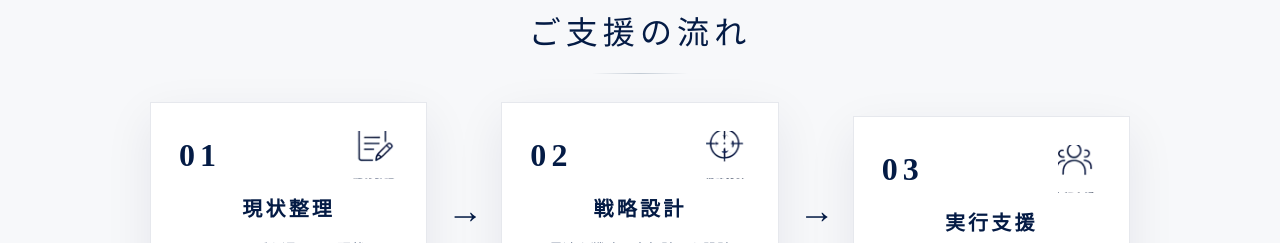
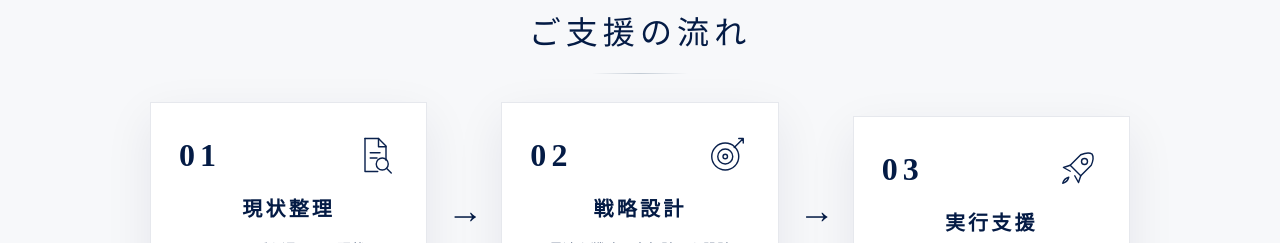
Before and after one commit to renascer-official/renascer-official, a Next.js app: page / in a window 1280 px wide. Shown: the part 1700-1943 px from the top of the page. Built offline with nearby package versions, Linux system fonts and the light colour scheme.

Commit message:
Fix flow section icons

```diff
--- a/app/page.tsx
+++ b/app/page.tsx
@@ -58,24 +58,24 @@ const services = [
 
 const flow = [
   {
-    icon: "current-state",
+    icon: "file-search",
     number: "01",
     title: "現状整理",
     body: "ヒアリングを通じて、現状と課題を整理します。",
   },
   {
-    icon: "strategy-design",
+    icon: "target",
     number: "02",
     title: "戦略設計",
     body: "最適な戦略と実行計画を設計します。",
   },
   {
-    icon: "execution",
+    icon: "rocket",
     number: "03",
     title: "実行支援",
     body: "改善・定着まで伴走します。",
   },
-] satisfies Array<{ icon: AssetIconName; number: string; title: string; body: string }>;
+] satisfies Array<{ icon: FlowIconName; number: string; title: string; body: string }>;
 
 const strengths = [
   {
@@ -111,6 +111,49 @@ function RoundIcon({ type, light = false }: { type: AssetIconName; light?: boole
     <span className={`mx-auto flex h-[78px] w-[78px] items-center justify-center rounded-full border p-[18px] ${light ? "border-white/65" : "border-navy-900/25"}`}>
       <AssetIcon type={type} light={light} className="h-full w-full" />
     </span>
+  );
+}
+
+type FlowIconName = "file-search" | "target" | "rocket";
+
+function FlowIcon({ type }: { type: FlowIconName }) {
+  const common = {
+    fill: "none",
+    stroke: "currentColor",
+    strokeWidth: 1.9,
+    strokeLinecap: "round" as const,
+    strokeLinejoin: "round" as const,
+  };
+
+  return (
+    <svg viewBox="0 0 64 64" className="h-full w-full" aria-hidden="true">
+      {type === "file-search" ? (
+        <>
+          <path d="M20 10h18l10 10v19" {...common} />
+          <path d="M38 10v11h10" {...common} />
+          <path d="M20 10v44h17" {...common} />
+          <path d="M27 29h13M27 36h9" {...common} />
+          <circle cx="43" cy="44" r="8" {...common} />
+          <path d="m49 50 6 6" {...common} />
+        </>
+      ) : null}
+      {type === "target" ? (
+        <>
+          <circle cx="31" cy="34" r="18" {...common} />
+          <circle cx="31" cy="34" r="10" {...common} />
+          <circle cx="31" cy="34" r="3" {...common} />
+          <path d="M43 22 55 10M49 10h6v6" {...common} />
+        </>
+      ) : null}
+      {type === "rocket" ? (
+        <>
+          <path d="M37 13c7-3 12-3 15-1 2 3 2 8-1 15L37 41 23 27z" {...common} />
+          <path d="M23 27 14 30l9 5M37 41l-3 9-5-9" {...common} />
+          <circle cx="42" cy="22" r="4" {...common} />
+          <path d="M21 43c-4 1-7 4-8 8 4-1 7-4 8-8z" {...common} />
+        </>
+      ) : null}
+    </svg>
   );
 }
 
@@ -209,7 +252,7 @@ export default function Home() {
                   <div className="flex items-start justify-between gap-4">
                     <span className="font-serif text-[2rem] font-semibold tracking-[0.16em] text-navy-900">{item.number}</span>
                     <span className="h-12 w-12 text-navy-700">
-                      <AssetIcon type={item.icon} className="h-full w-full" />
+                      <FlowIcon type={item.icon} />
                     </span>
                   </div>
                   <h3 className="mt-4 font-serif text-xl font-semibold tracking-[0.16em] text-navy-900">{item.title}</h3>
```
